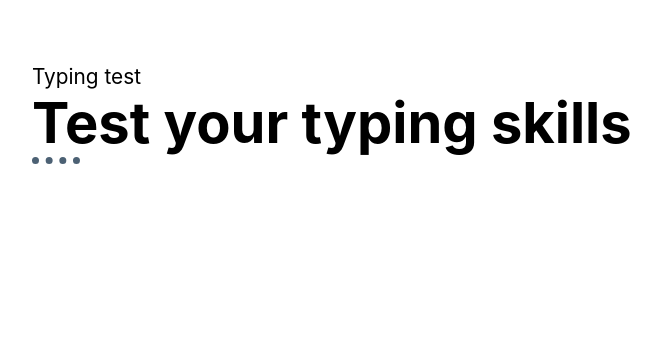
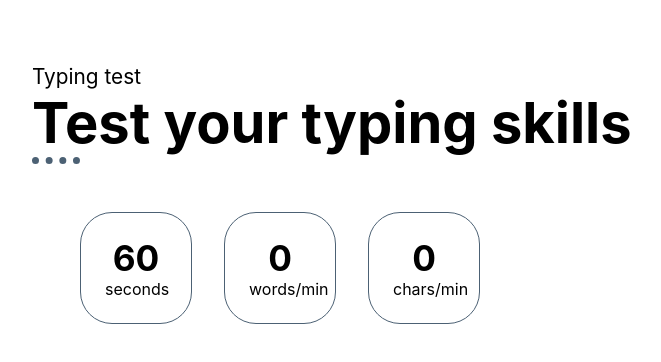
Before and after one commit to David-Main/touch-type, a React (Create React App) app: page / in a window 1280 px wide. Shown: the top 362 px of the page, without its empty margins (160-821 px from the left). Built offline with nearby package versions, Linux system fonts and the light colour scheme.

Commit message:
Added metrics Section

```diff
--- a/src/App.js
+++ b/src/App.js
@@ -1,8 +1,15 @@
 import PageHeader from "./elements/Header";
+import Metric from "./components/metric";
+
 const App = () => {
   return (
     <div className="container container-app">
       <PageHeader />
+      <section className="section-metrics">
+        <Metric value={60} unit={"seconds"} />
+        <Metric value={0} unit={"words/min"} />
+        <Metric value={0} unit={"chars/min"} />
+      </section>
     </div>
   );
 };
--- a/src/assets/styles.css
+++ b/src/assets/styles.css
@@ -46,5 +46,17 @@ header .title-sub {
   height: 0;
   color: var(--gray);
   border-top: 0.45rem dotted var(--gray);
-  /* box-shadow: 0 0 transparent; */
 }
+
+.section-metrics {
+  display: flex;
+  gap: 2rem;
+  padding: 3em 3em;
+}
+.metric {
+  text-align: center;
+  border: 1px solid var(--gray);
+  padding: 1.5em;
+  border-radius: 2rem;
+  width: 7em;
+}
--- /dev/null
+++ b/src/components/metric.js
@@ -0,0 +1,10 @@
+const Metric = (props) => {
+  return (
+    <div className="metric">
+      <h4 className="metric-value">{props.value}</h4>
+      <p className="metric-unit">{props.unit}</p>
+    </div>
+  );
+};
+
+export default Metric;
```
